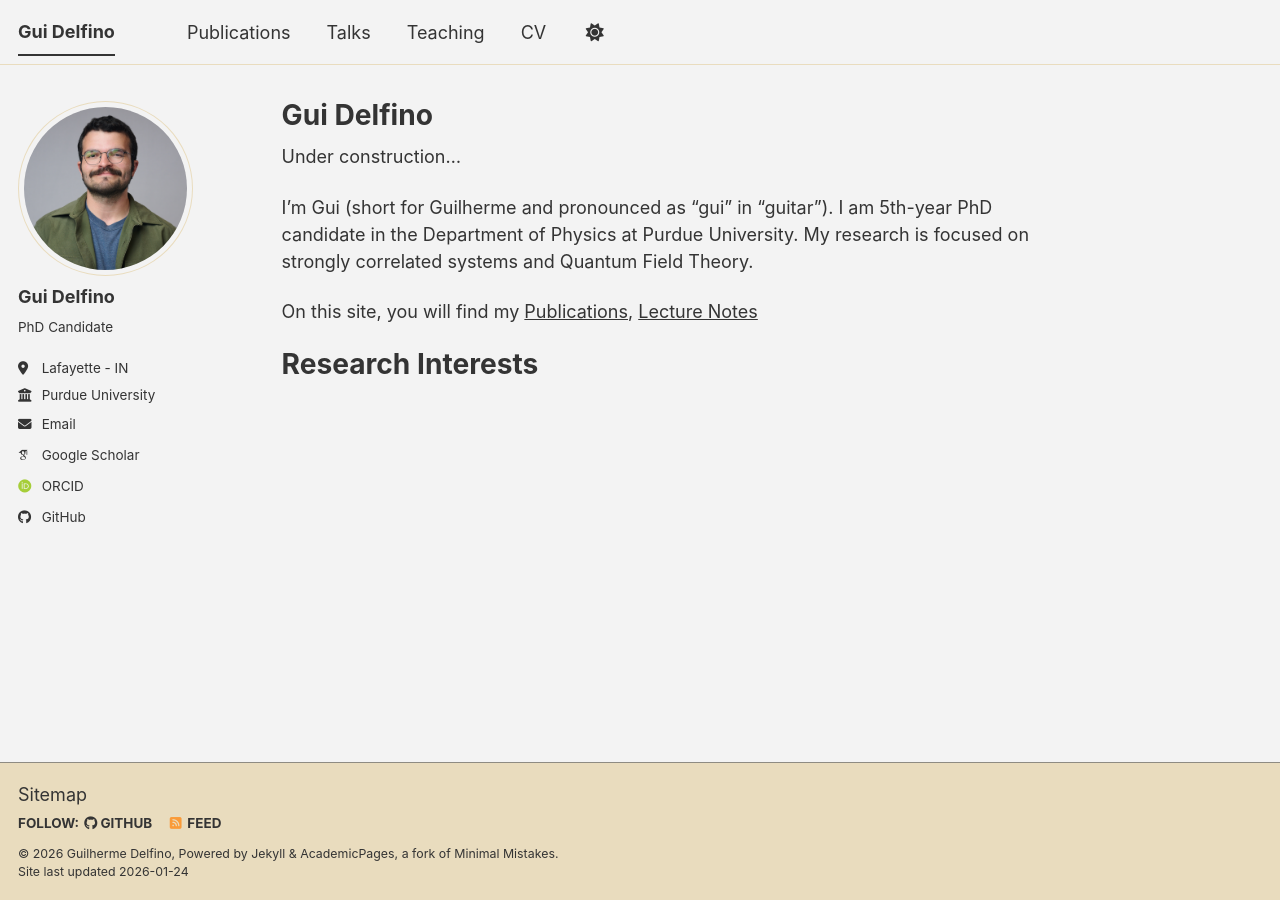
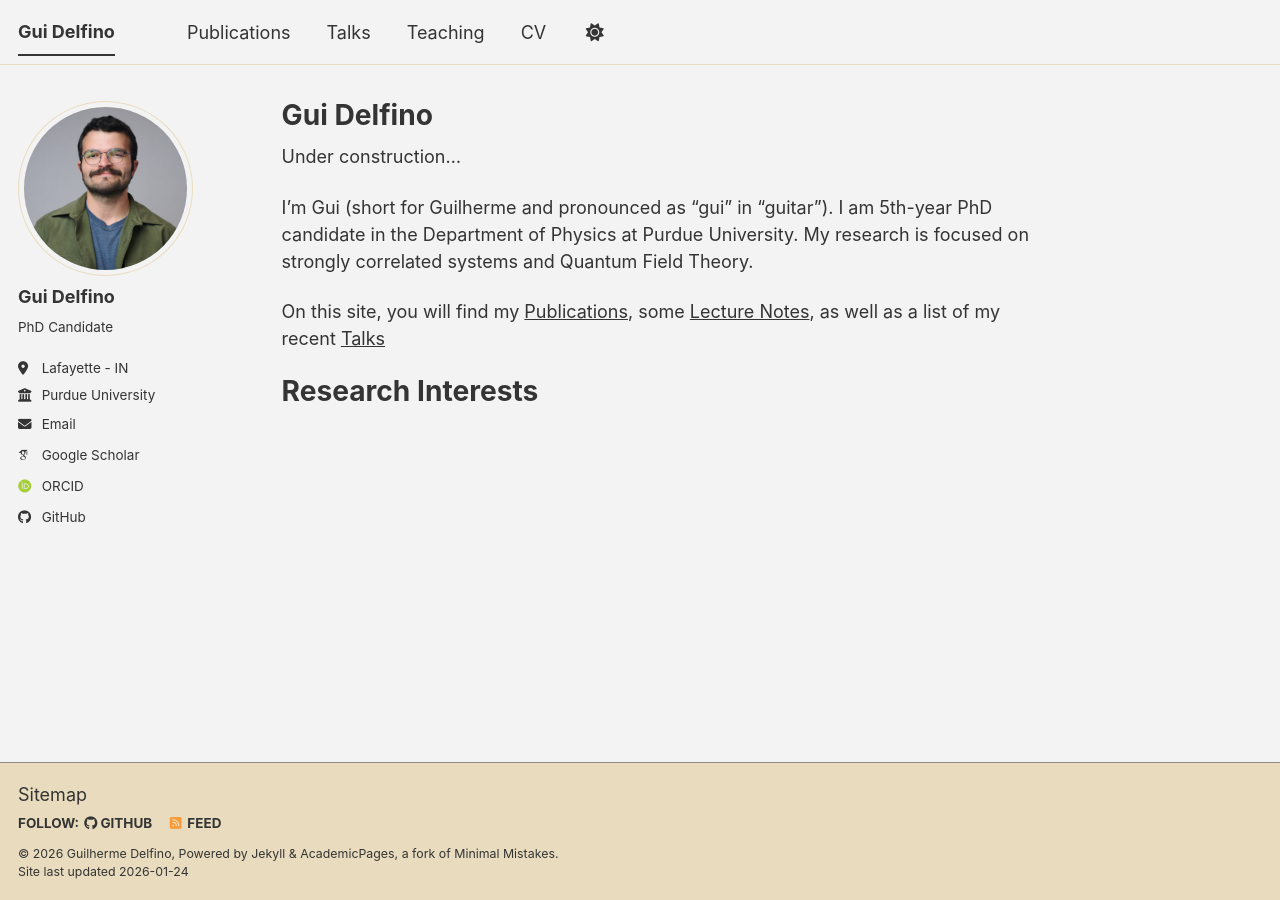
Before and after one commit to gui-delfino/gui-delfino.github.io, a Jekyll site: the page built from _pages/about.md, in a window 1280 px wide. Built offline with Jekyll 4.4.1, drawn with Linux system fonts in a browser that asks for light colours; some web fonts are replaced; a script bundle is joined from its source files by our own code; library files that are not in the unit come from our copies.

Commit message:
Update about.md

```diff
--- a/_pages/about.md
+++ b/_pages/about.md
@@ -14,7 +14,7 @@
 
 
 
-On this site, you will find my [Publications](https://gui-delfino.github.io/publications/), [Lecture Notes](https://gui-delfino.github.io/teaching/)
+On this site, you will find my [Publications](https://gui-delfino.github.io/publications/), some [Lecture Notes](https://gui-delfino.github.io/teaching/), as well as a list of my recent [Talks](ttps://gui-delfino.github.io/talks/)
 
 
 Research Interests
```
